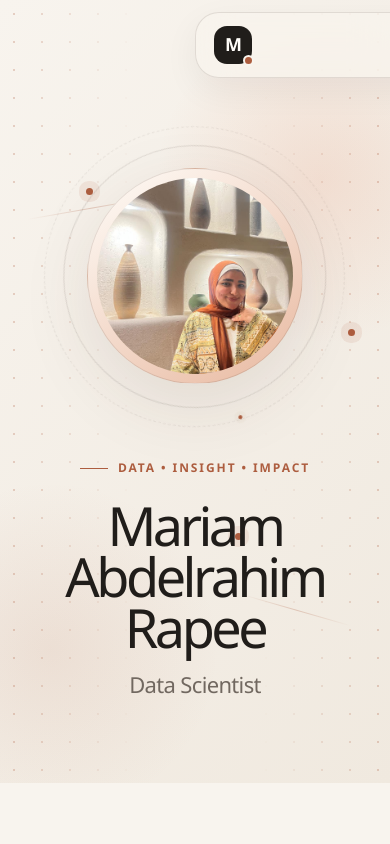
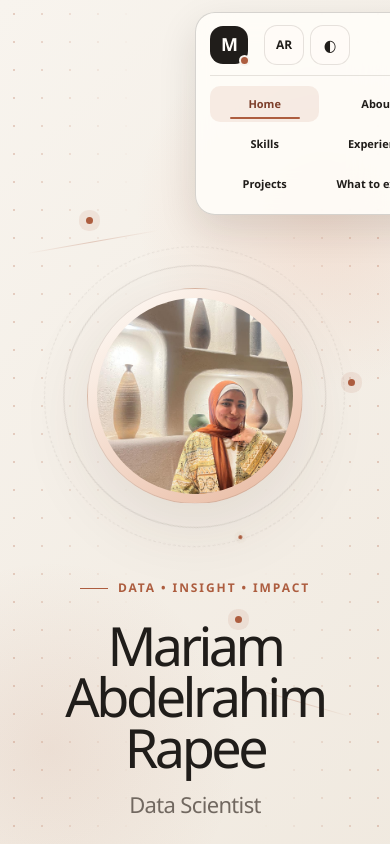
Before and after one commit to MariamAbdelrahim/Mariam-Abdelrahim-Portfolio, a Next.js app: page / in a window 390 px wide. Shown: the top 844 px of the page. Built offline with nearby package versions, Linux system fonts and the light colour scheme.

Commit message:
Make portfolio navigation fully visible

```diff
--- a/app/globals.css
+++ b/app/globals.css
@@ -88,10 +88,10 @@ video {
   align-items: center;
   justify-content: space-between;
   gap: 14px;
-  background: var(--header);
-  border: 1px solid var(--line);
+  background: color-mix(in srgb, var(--surface-solid) 90%, transparent);
+  border: 1px solid color-mix(in srgb, var(--text) 18%, transparent);
   border-radius: 24px;
-  box-shadow: 0 12px 35px rgba(36, 24, 17, 0.06);
+  box-shadow: 0 14px 38px rgba(36, 24, 17, 0.12);
   backdrop-filter: blur(18px);
   -webkit-backdrop-filter: blur(18px);
 }
@@ -133,12 +133,12 @@ video {
 
 .nav-links button {
   position: relative;
-  padding: 9px 7px;
+  padding: 9px 8px;
   border: 0;
   background: transparent;
-  color: var(--muted);
-  font-size: 12px;
-  font-weight: 600;
+  color: var(--text);
+  font-size: 13px;
+  font-weight: 700;
   cursor: pointer;
   white-space: nowrap;
   transition: color 0.2s ease;
@@ -159,7 +159,7 @@ video {
 
 .nav-links button:hover,
 .nav-links button.active {
-  color: var(--text);
+  color: var(--accent-deep);
 }
 
 .nav-links button.active::after {
@@ -1356,39 +1356,56 @@ footer {
   .site-header {
     top: 12px;
     width: calc(100% - 24px);
+    padding: 12px 14px;
+    display: grid;
+    grid-template-columns: auto 1fr auto;
+    gap: 10px 16px;
   }
 
   .menu-button {
+    display: none;
+  }
+
+  .nav-links {
+    position: static;
+    grid-column: 1 / -1;
+    order: 3;
+    width: 100%;
+    padding: 10px 0 0;
     display: grid;
-  }
-
-  .nav-links {
-    position: absolute;
-    top: 72px;
-    right: 0;
-    left: 0;
-    padding: 12px;
-    display: grid;
-    grid-template-columns: repeat(2, 1fr);
-    background: var(--surface-solid);
-    border: 1px solid var(--line);
-    border-radius: 20px;
-    box-shadow: var(--shadow);
-    opacity: 0;
-    pointer-events: none;
-    transform: translateY(-8px);
-    transition: opacity 0.2s ease, transform 0.2s ease;
+    grid-template-columns: repeat(5, minmax(0, 1fr));
+    gap: 4px;
+    background: transparent;
+    border: 0;
+    border-top: 1px solid var(--line);
+    border-radius: 0;
+    box-shadow: none;
+    opacity: 1;
+    pointer-events: auto;
+    transform: none;
   }
 
   .nav-links.is-open {
     opacity: 1;
     pointer-events: auto;
-    transform: translateY(0);
+    transform: none;
   }
 
   .nav-links button {
-    padding: 11px;
+    min-height: 36px;
+    padding: 7px 5px;
+    border-radius: 10px;
     font-size: 12px;
+  }
+
+  .nav-links button:hover,
+  .nav-links button.active {
+    background: color-mix(in srgb, var(--accent) 10%, transparent);
+  }
+
+  .nav-links button::after {
+    right: 18%;
+    left: 18%;
   }
 }
 
@@ -1396,7 +1413,7 @@ footer {
 
   .hero {
     min-height: auto;
-    padding-top: 130px;
+    padding-top: 200px;
     grid-template-columns: 1fr;
     text-align: center;
   }
@@ -1453,6 +1470,22 @@ footer {
 }
 
 @media (max-width: 620px) {
+  .site-header {
+    border-radius: 20px;
+  }
+
+  .nav-links {
+    grid-template-columns: repeat(3, minmax(0, 1fr));
+  }
+
+  .nav-links button {
+    font-size: 11px;
+  }
+
+  .hero {
+    padding-top: 250px;
+  }
+
   .section {
     padding: 96px 20px;
   }
```
